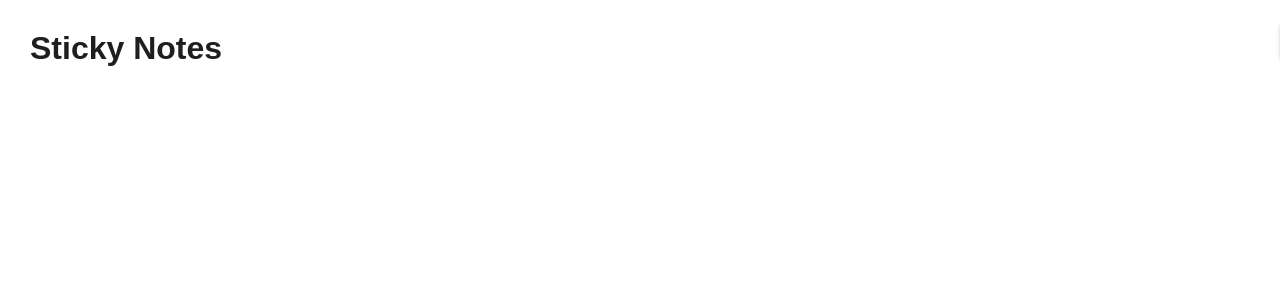
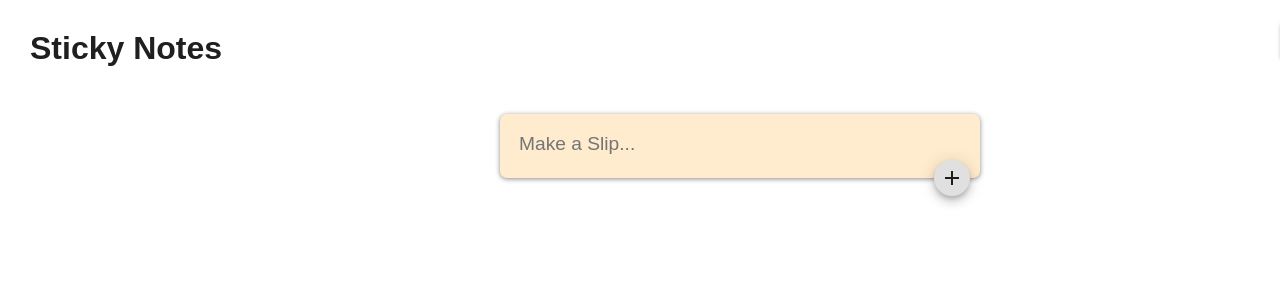
Before and after one commit to Nagulapally-Anudeep/Idea_Management_Tool, a React (Create React App) app: page / in a window 1280 px wide. Shown: the top 300 px of the page. Built offline with nearby package versions, Linux system fonts and the light colour scheme.

Commit message:
add content for sticky note

```diff
--- a/public/styles.css
+++ b/public/styles.css
@@ -24,3 +24,34 @@ header {
   top: -45px;
   left: 1280px;
 }
+
+.create-note {
+  width: 480px;
+  background-color: blanchedalmond;
+  height: auto;
+  position: relative;
+  top: -20px;
+  left: 500px;
+  padding: 15px;
+  border-radius: 7px;
+  box-shadow: 0 1px 5px rgb(138, 137, 137);
+}
+
+.create-note input,
+.create-note textarea {
+    width: 100%;
+    border: none;
+    padding: 4px;
+    outline: none;
+    font-size: 1.2em;
+    resize: none;
+    background-color: inherit;
+}
+
+.create-note button {
+    position: absolute;
+    width: 36px;
+    height: 36px;
+    bottom: -18px;
+    right: 10px;
+}
--- a/src/components/App.jsx
+++ b/src/components/App.jsx
@@ -1,10 +1,10 @@
 import React from "react";
-import Header from "./Header";
+import CreateSticky from "./CreateSticky";
 
 function App() {
   return (
     <div>
-      <Header />
+      <CreateSticky />
 
     </div>
   );
--- /dev/null
+++ b/src/components/CreateSticky.jsx
@@ -0,0 +1,92 @@
+import React, { useState } from "react";
+import AddIcon from "@material-ui/icons/Add";
+import Fab from "@material-ui/core/Fab";
+import { Button } from "@material-ui/core";
+
+function CreateSticky(props) {
+  const [isExpanded, setExpanded] = useState(false);
+
+  function Expand() {
+    setExpanded(true);
+  }
+
+  const [note, setNote] = useState({
+    user: "",
+    bucket: "",
+    content: "",
+  });
+
+  function handleChange(event) {
+    const { name, value } = event.target;
+
+    setNote((prevNote) => {
+      return {
+        ...prevNote,
+        [name]: value
+      };
+    });
+  }
+
+  function submitNote(event) {
+    // props.addNote(note);
+    // console.log(note);
+    setNote({
+      user: "",
+      bucket: "",
+      content: ""
+    });
+    setExpanded(false);
+    event.preventDefault();
+  }
+
+  return (
+    <div>
+      <header>
+        <h1>Sticky Notes</h1>
+        <Button variant="contained" color="primary" className="group">
+          Group
+        </Button>
+        <Button variant="contained" color="secondary" className="filter">
+          Filter
+        </Button>
+      </header>
+
+      <div>
+        <form className="create-note">
+          {isExpanded && (
+            <input
+              name="user"
+              value={note.user}
+              onChange={handleChange}
+              placeholder="User"
+              autoComplete="off"
+            />
+          )}
+          {isExpanded && (
+            <input
+              name="bucket"
+              value={note.bucket}
+              onChange={handleChange}
+              placeholder="Related to.."
+              autoComplete="off"
+            />
+          )}
+          <textarea
+            name="content"
+            value={note.content}
+            onChange={handleChange}
+            onClick={Expand}
+            rows={isExpanded ? 3 : 1}
+            placeholder="Make a Slip..."
+            autoComplete="off"
+          />
+          <Fab onClick={submitNote}>
+            <AddIcon />
+          </Fab>
+        </form>
+      </div>
+    </div>
+  );
+}
+
+export default CreateSticky;
--- a/src/components/Header.jsx
+++ /dev/null
@@ -1,28 +0,0 @@
-import React,{useState} from "react";
-import AddIcon from "@material-ui/icons/Add";
-import Fab from "@material-ui/core/Fab";
-import { Button } from "@material-ui/core";
-
-function Header() {
-  return (
-    <header>
-      <h1>Sticky Notes</h1>
-
-      <div>
-          <form className="create-note">
-
-          </form>
-      </div>
-
-
-      <Button variant="contained" color="primary" className="group">
-        Group
-      </Button>
-      <Button variant="contained" color="secondary" className="filter">
-        Filter
-      </Button>
-    </header>
-  );
-}
-
-export default Header;
```
Lines whose indentation alone changed are shown as unchanged.
